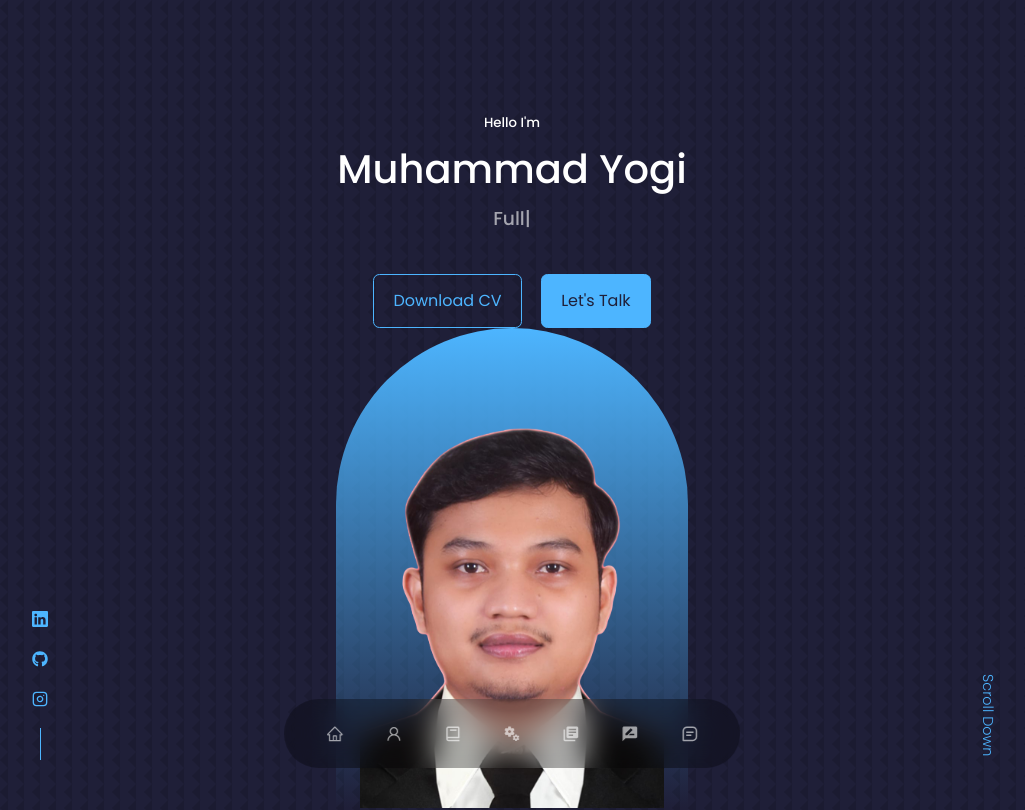
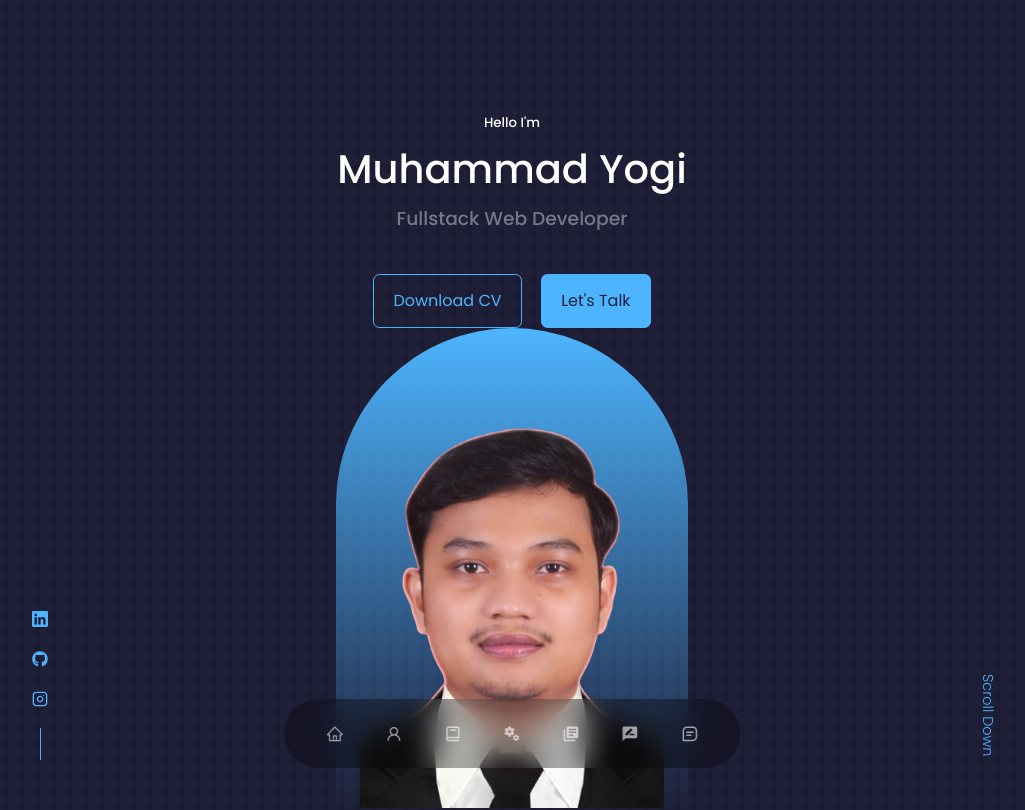
Before and after one commit to yogigaek/Portfolio-Latest, a React (Create React App) app: page / in a window 1280 px wide. Shown: the top 810 px of the page, without its empty margins (128-1153 px from the left). Built offline with nearby package versions, Linux system fonts and the light colour scheme.

Commit message:
update my portfolio

```diff
--- a/package.json
+++ b/package.json
@@ -1,7 +1,6 @@
 {
   "name": "react-portfolio-yogi",
   "version": "0.1.0",
-  "homepage": "https://muhammadyogi.website/",
   "private": true,
   "dependencies": {
     "@testing-library/jest-dom": "^5.16.4",
@@ -13,7 +12,7 @@
     "react-icons": "^4.3.1",
     "react-router-dom": "^6.3.0",
     "react-scripts": "5.0.1",
-    "react-typical": "^0.1.3",
+    "react-spring": "^9.7.3",
     "swiper": "^8.1.5",
     "web-vitals": "^2.1.4"
   },
--- a/src/components/header/Header.jsx
+++ b/src/components/header/Header.jsx
@@ -1,20 +1,39 @@
-import React from 'react'
-import './header.css'
-import CTA from './CTA'
-import ME from '../../assets/PUTIH-removebg-preview.png'
-import HeaderSocials from './HeaderSocials'
-import Typical from 'react-typical';
+import React, { useState } from 'react';
+import { useSpring, animated } from 'react-spring';
+import './header.css';
+import CTA from './CTA';
+import ME from '../../assets/PUTIH-removebg-preview.png';
+import HeaderSocials from './HeaderSocials';
 
 const Header = () => {
+  const jobTitles = ['Fullstack Web Developer', 'Backend Engineer'];
+  const [currentJobIndex, setCurrentJobIndex] = useState(0);
+
+  const props = useSpring({
+    opacity: 1,
+    from: { opacity: 0 },
+    reset: true,
+    onRest: () => {
+      setTimeout(() => {
+        setCurrentJobIndex((prevIndex) => (prevIndex + 1) % jobTitles.length);
+      }, 1000);
+    },
+  });
+
   return (
     <header>
-      <div className="container header__container" id='home'>
+      <div className="container header__container" id="home">
         <h5>Hello I'm</h5>
         <h1>Muhammad Yogi</h1>
         <div className="profile_details">
-          <h3 className="text-light">
-            <Typical loop={Infinity} steps={['Fullstack Web Developer', 1000, 'Backend Engineer', 1000]} />
-          </h3>
+          <animated.h3 className="text-light" style={props}>
+            {jobTitles.map((title, index) => (
+              <span key={index} style={{ display: index === currentJobIndex ? 'inline' : 'none' }}>
+                {title}
+                {index < jobTitles.length - 1 && ' '}
+              </span>
+            ))}
+          </animated.h3>
         </div>
         <CTA />
         <HeaderSocials />
@@ -25,10 +44,12 @@ const Header = () => {
           </div>
         </div>
 
-        <a href="#contact" className='scroll__down'>Scroll Down</a>
+        <a href="#contact" className="scroll__down">
+          Scroll Down
+        </a>
       </div>
     </header>
-  )
-}
+  );
+};
 
-export default Header
+export default Header;
```
Also changed, not shown: 1 other file (tests, documents, lock files or other folders).
